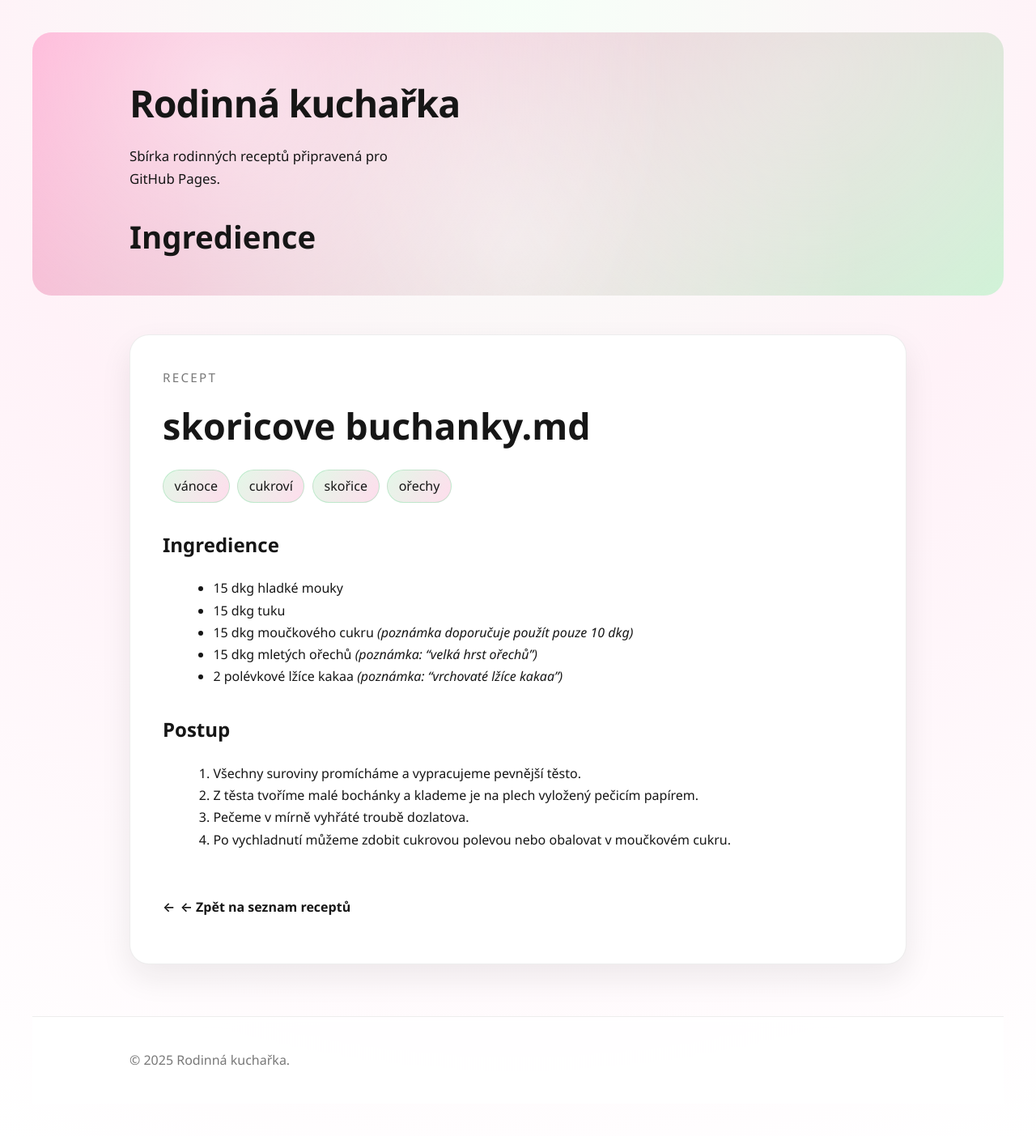
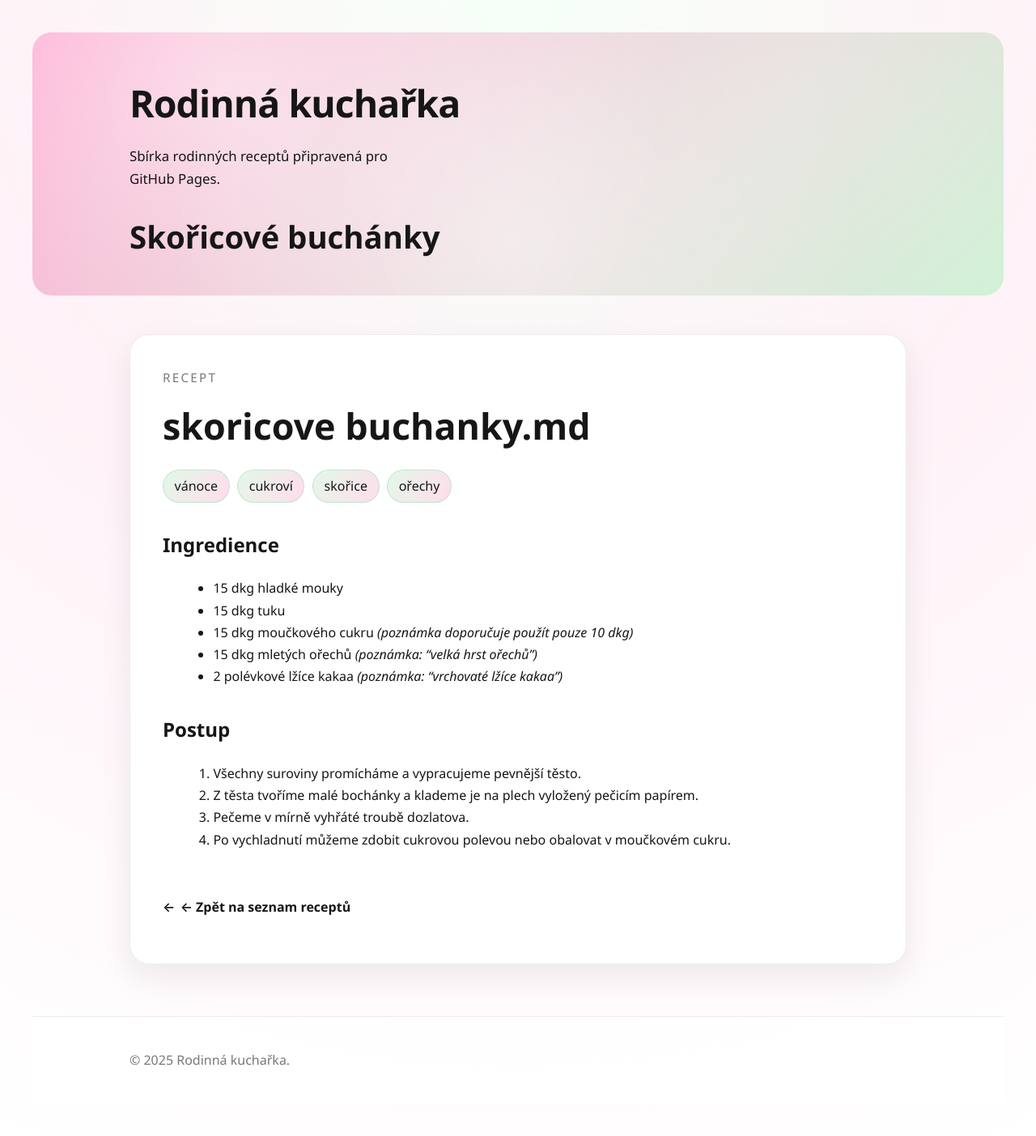
Before and after one commit to lamanchy/cookbook, a Jekyll site: the page built from recipes/skoricove-buchanky.md, in a window 1280 px wide. Shown: the whole page at 81% size. Built offline with Jekyll 4.4.1, drawn with Linux system fonts in a browser that asks for light colours; our own code applies the rules of GitHub Pages for plain Markdown files.

Commit message:
recipes/skoricove-buchanky.md updated from https://stackedit.io/

```diff
--- a/recipes/skoricove-buchanky.md
+++ b/recipes/skoricove-buchanky.md
@@ -1,4 +1,5 @@
 ---
+title: "Skořicové buchánky"
 tags:
   - vánoce
   - cukroví
```
Also changed, not shown: other parts of recipes/skoricove-buchanky.md (+3 -0 lines).
